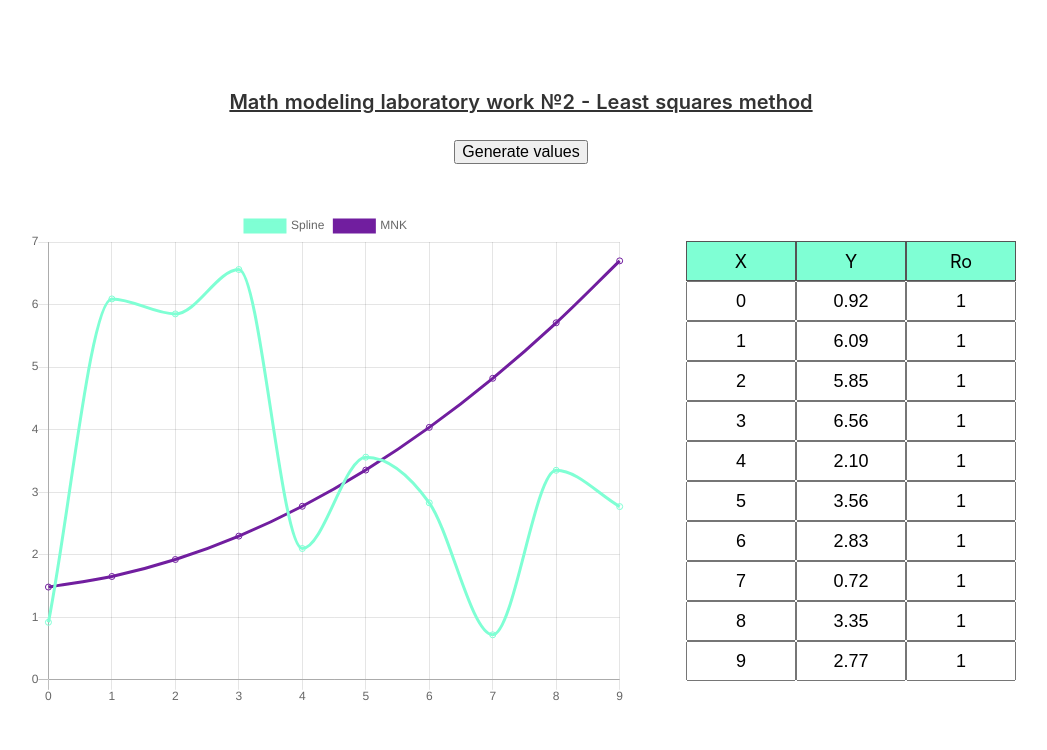
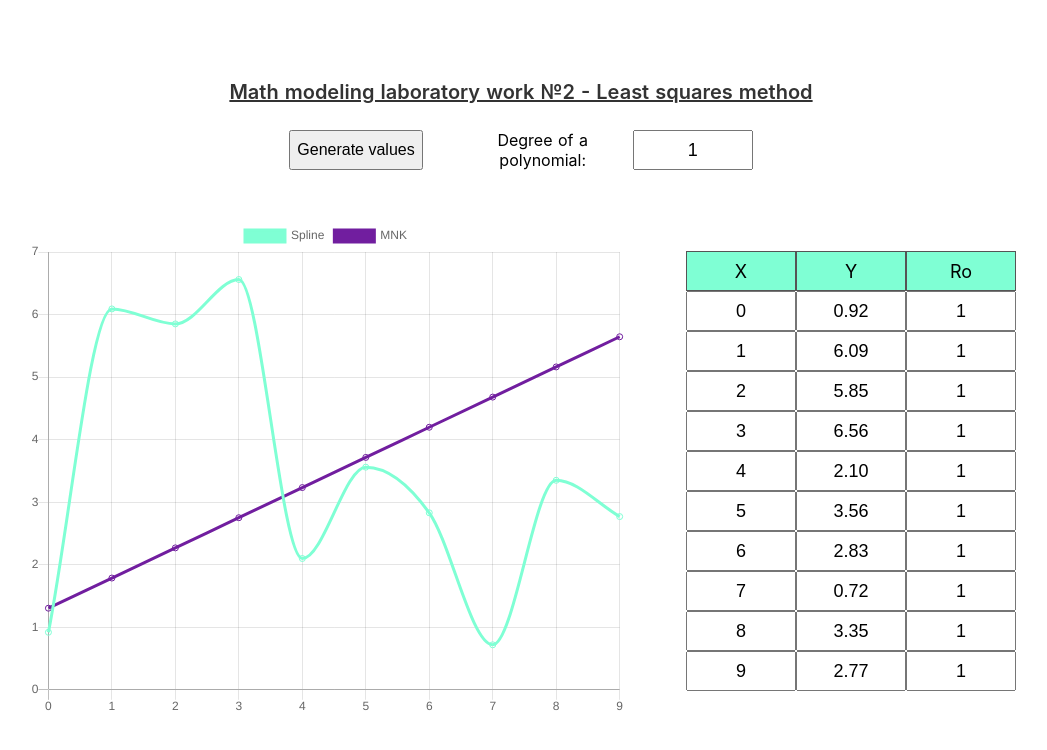
Before and after one commit to cadaverine/mnk-lab, a Nuxt app: page / in a window 1280 px wide. Shown: the top 750 px of the page, without its empty margins (119-1166 px from the left). Built offline with nearby package versions, Linux system fonts and the light colour scheme.

Commit message:
feat: add polynomial degree input

```diff
--- a/components/Chart.vue
+++ b/components/Chart.vue
@@ -19,13 +19,19 @@ export default {
       Y: [],
       X: [],
       Ro: [],
-    }
+    },
+    polynome: {
+      degree: 1,
+    },
   },
   data: () => ({
     chart: null,
   }),
   watch: {
     points() {
+      this.updateDataset(this.points);
+    },
+    ["polynome.degree"]() {
       this.updateDataset(this.points);
     }
   },
@@ -74,11 +80,16 @@ export default {
     },
     updateDataset(points) {
       const converted = this.convertPointsToData(points);
-      const mnkResult = mnk(points.X, points.Y, points.Ro, 2);
 
       this.chart.data.labels = converted.labels;
       this.chart.data.datasets[0].data = converted.data;
-      this.chart.data.datasets[1].data = mnkResult.Y;
+
+      const degree = parseInt(this.polynome.degree)
+      if (Number.isFinite(degree)) {
+        const mnkResult = mnk(points.X, points.Y, points.Ro, degree);
+        this.chart.data.datasets[1].data = mnkResult.Y;
+      }
+
       this.chart.update();
     }
   },
--- a/pages/index.vue
+++ b/pages/index.vue
@@ -8,10 +8,21 @@
       >
         Generate values
       </button>
+      <div
+        class="input_box">
+        <div
+          class="input_text">
+          Degree of a polynomial:
+        </div>
+        <input
+          class="input"
+          v-model="polynome.degree">
+      </div>
     </div>
     <div class="wrapper">
       <Chart
         :points="points"
+        :polynome="polynome"
       />
       <Table
         @valueschange="saveValues"
@@ -31,7 +42,10 @@ export default {
     Chart,
   },
   data: () => ({
-    points: {}
+    points: {},
+    polynome: {
+      degree: 1,
+    },
   }),
   methods: {
     saveValues(values) {
@@ -87,11 +101,32 @@ export default {
 }
 
 .buttons {
-  height: 70px;
+  display: flex;
+  height: 40px;
+  margin-bottom: 50px;
 }
 
 .button {
   font-size: 16px;
 }
 
+.input_box {
+  display: flex;
+  margin-left: 30px;
+}
+
+.input_text {
+  width: 180px;
+  display: flex;
+  text-align: center;
+  justify-content: center;
+  align-items: center;
+}
+
+.input {
+  width: 120px;
+  font-size: 18px;
+  text-align: center;
+}
+
 </style>
```
